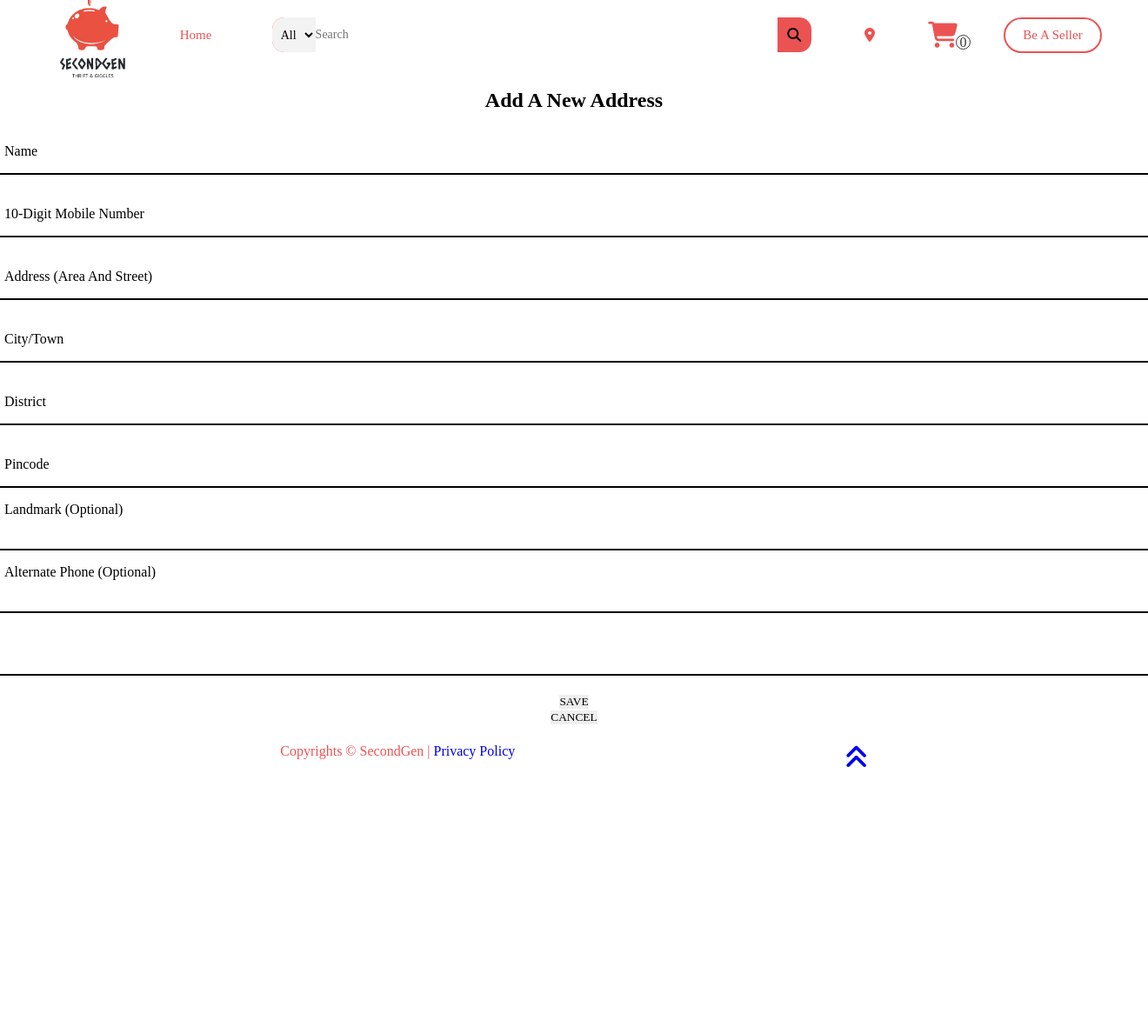
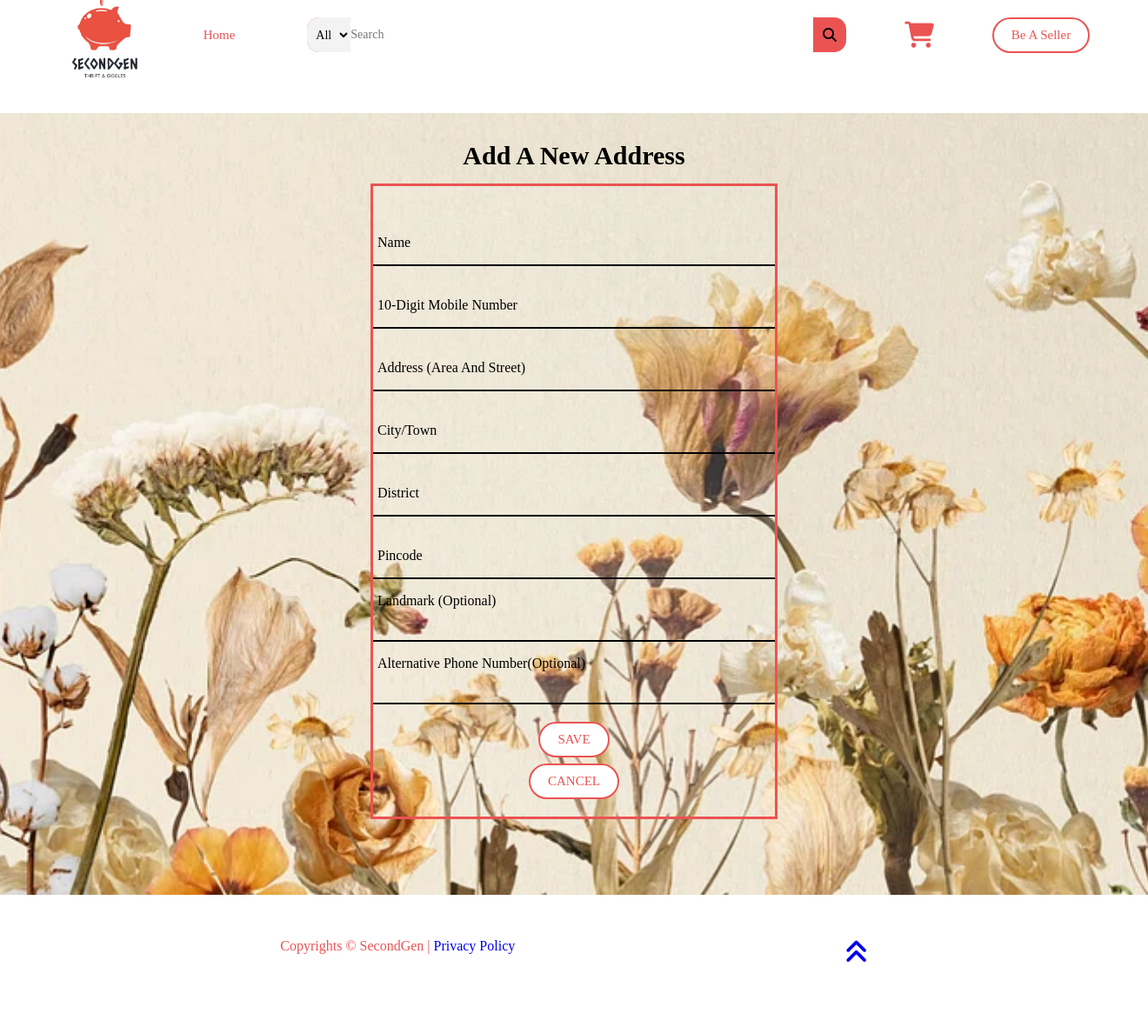
Before and after one commit to Pramana31/SecondGen, a PHP site: page /address.php in a window 1320 px wide; the page is wider, and only the part inside the window is pictured. Shown: that part at 87% size. Before the commit the page ends 882 px from the top of that part, so only its background shows below. Run offline with PHP 8.4, Linux system fonts and the light colour scheme.

Commit message:
Add files via upload

```diff
--- a/address.php
+++ b/address.php
@@ -5,14 +5,16 @@
     <meta name="viewport" content="width=device-width, initial-scale=1.0">
     <title>SecondGen</title>
     <link rel="icon" href="logo.png">
+    <link rel="stylesheet" href="https://cdnjs.cloudflare.com/ajax/libs/font-awesome/6.7.2/css/all.min.css" integrity="sha512-Evv84Mr4kqVGRNSgIGL/F/aIDqQb7xQ2vcrdIwxfjThSH8CSR7PBEakCr51Ck+w+/U6swU2Im1vVX0SVk9ABhg==" crossorigin="anonymous" referrerpolicy="no-referrer" />
+    <link rel="stylesheet" href="address_style.css">
 </head>
 <body>
-    <?php include 'header.html'; ?>
+    <?php include 'header1.html'; ?>
     <center>
-        <div>
+        <div class="address-details">
             <span>
             <h2>Add A New Address</h2></span>
-            <div>
+            <div class="input-div">
                 <form method="POST" action="">
 
                     <div class="input-box">
@@ -21,7 +23,7 @@
                     </div>
 
                     <div class="input-box">
-                    <input type="text" name="contact" required>
+                    <input type="digit" name="contact" required>
                     <label>10-digit mobile number</label>
                     </div>
 
@@ -41,7 +43,7 @@
                     </div>
 
                     <div class="input-box">
-                    <input type="text" name="pincode" required>
+                    <input type="digit" name="pincode" required>
                     <label>Pincode</label>
                     </div>
 
@@ -52,17 +54,15 @@
 
                     <div class="input-box">
                     <input type="text" name="alternate">
-                    <label>Alternate Phone (Optional)</label>
+                    <label>Alternative Phone Number(Optional)</label>
                     </div>
 
-                    <div class="input-box">
-                    <input type="" name="area" required>
-                    <label></label>
+                    <div class="button1">
+                        <button type="submit" name="save">SAVE</button>
                     </div>
-
-
-                    <button type="submit" name="save">SAVE</button> <br>
-                    <button type="submit" name="cancel">CANCEL</button>
+                    <div class="button2">
+                        <button type="submit" name="cancel">CANCEL</button>
+                    </div>
                 </form>
             </div>
         </div>
--- a/address_style.css
+++ b/address_style.css
@@ -0,0 +1,98 @@
+*{
+    margin:0;
+    font-family: 'Times New Roman';
+    border: border-box;
+    margin: 0;
+    padding:0;
+    outline: none;
+    border: none;
+    text-decoration: none;
+    transition: all .2s linear;
+}
+
+
+html{
+    overflow-x: hidden;
+    scroll-padding-top: 6rem;
+    scroll-behavior: smooth;
+}
+
+.address-details{
+    background: url('index.jpg');
+    padding-top:2rem ;
+    padding-bottom: 2rem;
+    background-repeat: no-repeat;
+    background-size: cover;
+    background-size: cover;
+    background-position: center;
+    margin-top: 50px;
+    margin-bottom: 50px;
+}
+
+.address-details h2{
+    font-size: 30px;
+}
+
+.input-div{
+    border: 3px solid #eb5353 ;
+    height:690px;
+    width:35%;
+    background-color: rgba(255, 255, 255, 0.1);
+    padding: 20px 0px 15px;
+    margin-top: 15px;
+    margin-bottom: 55px;
+}
+
+.input-box{
+  position: relative;
+  width: 100%;
+  height: 50px;
+  border-bottom: 2px solid black;
+  margin: 20px 0;
+}
+.input-box label{
+  position: absolute;
+  top: 50%;
+  left: 5px;
+  transform: translateY(-50%);
+  font-size: 20px;
+  color: black;
+  font-weight: 500;
+  pointer-events: none;
+  transition: .4s;
+}
+
+.input-box input{
+  width: 100%;
+  height: 100%;
+  border: none;
+  outline: none;
+  font-size: none;
+  font-weight: 500;
+  padding: 0 35px 0 5px;
+}
+
+.address-details button{
+    background-color: #fff;
+    border: 2px solid #eb5353;
+    border-radius: 30px;
+    color: #eb5353;
+    padding: 10px 20px;
+    text-align: center;
+    text-decoration: none;
+    display: inline-block;
+    font-size: 15px;
+}
+
+.address-details button:hover{
+  background-color: #eb5353;
+  border: 2px solid #eb5353;
+  border-radius: 30px;
+  color: #fff;
+  font-size: 15px;
+  font-weight: bold;
+}
+
+.button2{
+    margin-top: 7px;
+}
--- /dev/null
+++ b/header1.html
@@ -0,0 +1,55 @@
+<!DOCTYPE html>
+<html lang="en">
+<head>
+    <meta charset="UTF-8">
+    <meta name="viewport" content="width=device-width, initial-scale=1.0">
+    <title>SecondGen</title>
+    <link rel="icon" href="logo.png">
+    <link rel="stylesheet" href="https://cdnjs.cloudflare.com/ajax/libs/font-awesome/6.7.2/css/all.min.css" integrity="sha512-Evv84Mr4kqVGRNSgIGL/F/aIDqQb7xQ2vcrdIwxfjThSH8CSR7PBEakCr51Ck+w+/U6swU2Im1vVX0SVk9ABhg==" crossorigin="anonymous" referrerpolicy="no-referrer" />
+    <link rel="stylesheet" href="header_style.css">
+</head>
+<body>
+    <header id="header">
+        <div class="navbar">
+            <div class="nav-logo border">
+                <div class="logo"></div>
+            </div>
+
+
+            <div class="navbar-home border">
+                <a href="index.html">Home</a>
+            </div>
+
+
+
+            <!--search section starts-->
+
+            <div class="nav-search">
+                <select class="search-select">
+                    <option>All</option>
+                    <option>Woman</option>
+                    <option>Man</option>
+                    <option>Kid</option>
+                </select>
+                <input placeholder="Search" class="search-input">
+                <div class="search-icon">
+                    <i class="fa-solid fa-magnifying-glass"></i>
+                </div>
+            </div>
+
+
+            <!--cart section starts-->
+
+            <div class="nav-cart">
+                <a href="cart.html"><i class="fa-solid fa-cart-shopping"></i></a>
+            </div>
+
+            <div class="nav-seller">
+                <a href="seller.html"><button>Be a Seller</button></a>
+            </div>
+
+
+        </div>
+    </header>
+</body>
+</html>
```
